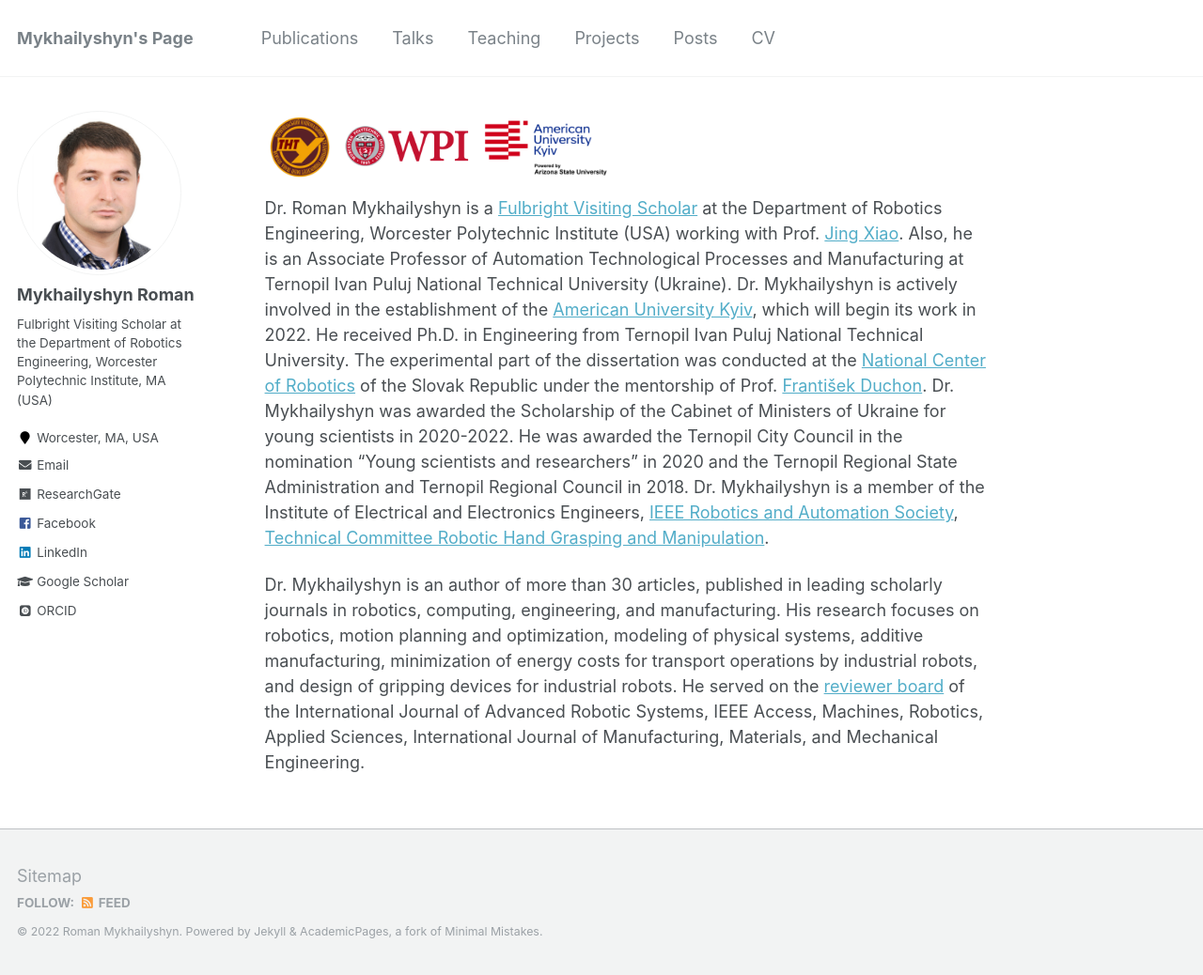
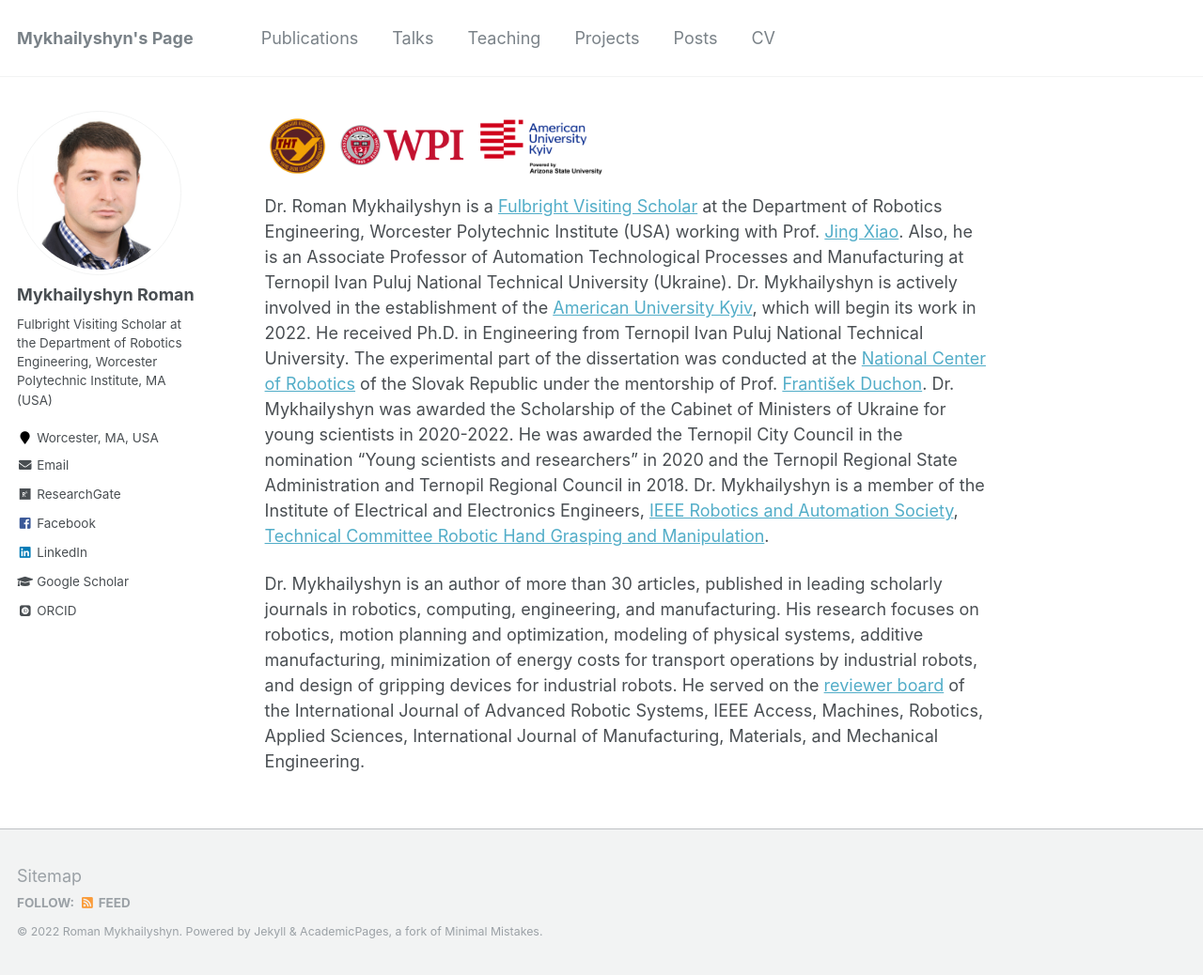
Before and after one commit to RomanMykhailyshyn/RomanMykhailyshyn.github.io, a Jekyll site: the page built from _pages/about.md, in a window 1280 px wide and 1038 px high. Shown: the whole window at 94% size. Built offline with Jekyll 4.4.1, drawn with Linux system fonts in a browser that asks for light colours; some web fonts are replaced.

Commit message:
Update about.md

```diff
--- a/_pages/about.md
+++ b/_pages/about.md
@@ -1,6 +1,6 @@
 ---
 permalink: /
-title: "[<img src='/images/tntu.png' width='75'>](https://tntu.edu.ua/?p=uk/main) [<img src='/images/wpi.png' width='140'>](https://www.wpi.edu/) [<img src='/images/auk.png' width='140'>](https://auk.edu.ua/)"
+title: "[<img src='/images/tntu.png' width='70'>](https://tntu.edu.ua/?p=uk/main) [<img src='/images/wpi.png' width='140'>](https://www.wpi.edu/) [<img src='/images/auk.png' width='140'>](https://auk.edu.ua/)"
 excerpt: "About me"
 author_profile: true
 redirect_from:
```
